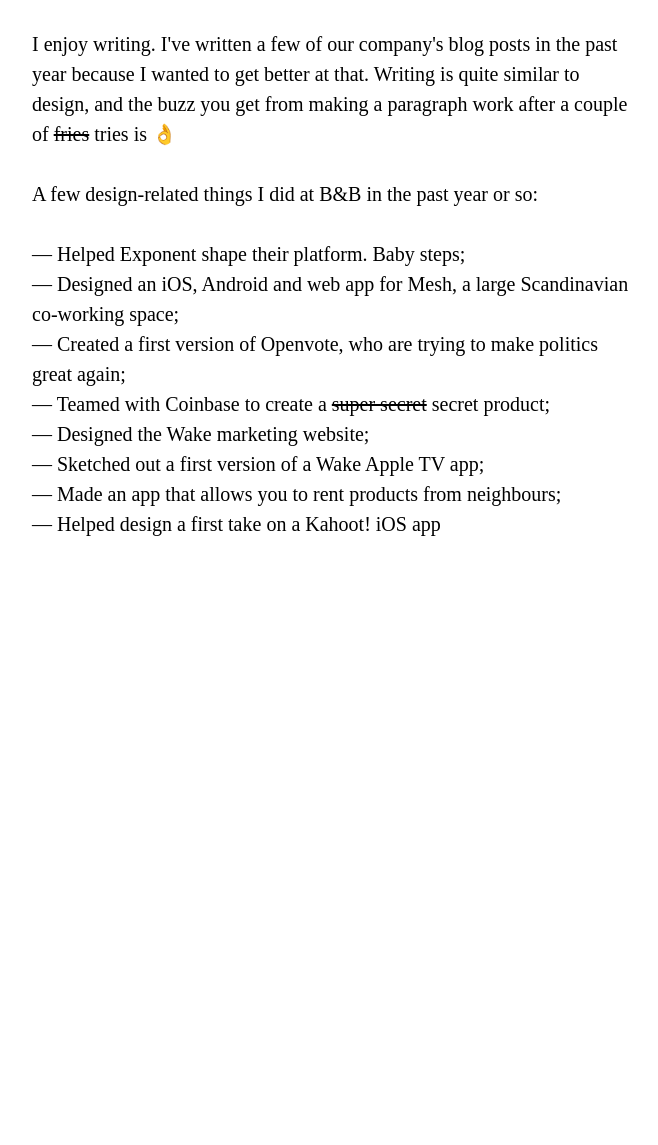
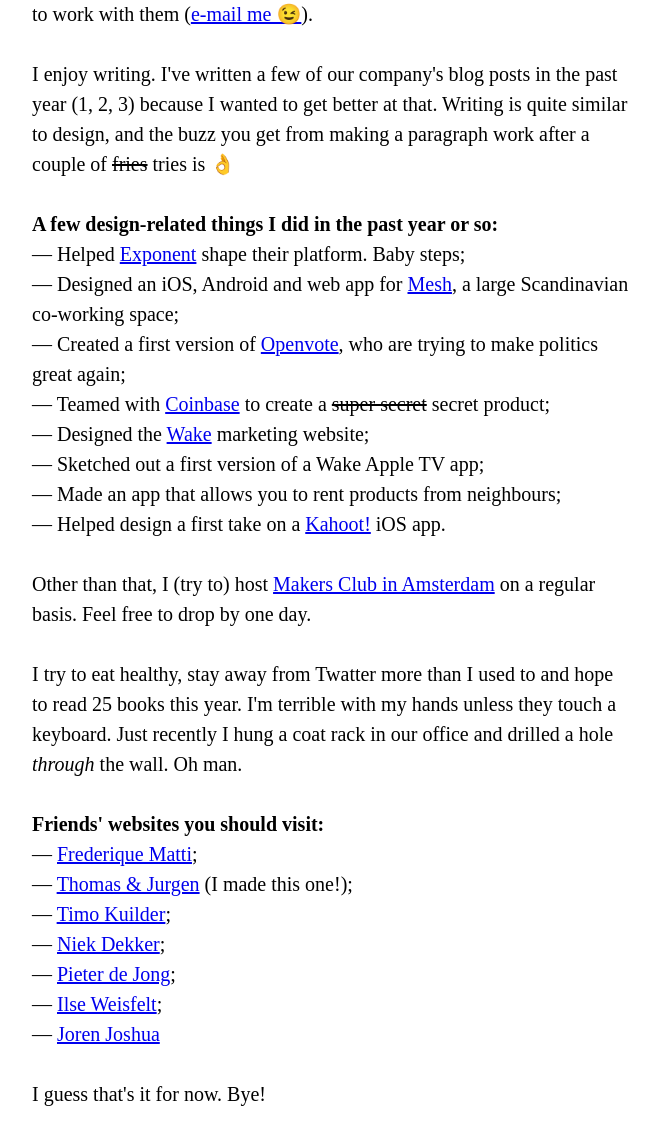
Before and after one commit to dvdwinden/personal, a plain HTML site: page index.html in a window 1280 px wide. Shown: the part 505-1650 px from the top of the page, without its empty margins (32-690 px from the left). Before the commit the page ends 1158 px from the top, so only its background shows below. Drawn offline with nearby package versions, Linux system fonts and the light colour scheme; files that its build step writes are made by us from their sources.

Commit message:
Added links

```diff
--- a/includes/_header.html
+++ b/includes/_header.html
@@ -15,7 +15,7 @@
   <link href="<!-- @path favicon.ico -->" rel="shortcut icon">
   <link href="<!-- @path apple-touch-icon.png -->" rel="apple-touch-icon">
 
-  <title>New Project</title>
+  <title>Daniël van der Winden ¯\_(ツ)_/¯ </title>
 
 </head>
 
--- a/index.html
+++ b/index.html
@@ -7,24 +7,36 @@
          <br />
          I'm Daniël. I like to <del>make the world a better place by creating digital solutions that improve peoples' lives and solve problems they encounter on a daily basis</del> create nice apps and websites.<br />
          <br />
-         As a digital designer I <del>strive to constantly explore how emerging, amazing technologies can help make our lives a little more exciting</del> try to keep things simple.<br />
+         As a <del>neurosurgeon</del> digital designer I <del>strive to constantly explore how emerging, amazing technologies can help make our lives a little more exciting</del> try to keep things simple.<br />
          <br />
-         I work at <a href="http://bakkenbaeck.com" title="Bakken &amp; Bæck">Bakken &amp; Bæck</a>. Here, I design things for large companies and small startups. I run our <a href="http://bakkenbaeck.amsterdam" title="Look at our office">Amsterdam office</a>, which means I try to make sure everyone has a place to sit, a bite to eat and enjoys the time they spend here every week.<br />
+         I work at <a href="http://bakkenbaeck.com" title="Bakken &amp; Bæck">Bakken &amp; Bæck</a>. Here, I design things for large companies and small startups. I run our <a href="http://bakkenbaeck.amsterdam" title="Look at our office">Amsterdam office</a>, which means I try to make sure everyone has a place to sit, a bite to eat and enjoys the time they spend here every week. Now and then I meet people to see if we'd be able to work with them (<a href="mailto:daniel@bakkenbaeck.no" title="hihi email me">e-mail me 😉</a>).<br />
          <br />
-         I enjoy writing. I've written a few of our company's blog posts in the past year because I wanted to get better at that. Writing is quite similar to design, and the buzz you get from making a paragraph work after a couple of <del>fries</del> tries is 👌<br />
+         I enjoy writing. I've written a few of our company's blog posts in the past year (1, 2, 3) because I wanted to get better at that. Writing is quite similar to design, and the buzz you get from making a paragraph work after a couple of <del>fries</del> tries is 👌<br />
          <br />
-         A few design-related things I did at B&amp;B in the past year or so:<br />
-         <br />
-         &mdash; Helped Exponent shape their platform. Baby steps;<br />
-         &mdash; Designed an iOS, Android and web app for Mesh, a large Scandinavian co-working space;<br />
-         &mdash; Created a first version of Openvote, who are trying to make politics great again;<br />
-         &mdash; Teamed with Coinbase to create a <del>super secret</del> secret product;<br />
-         &mdash; Designed the Wake marketing website;<br />
+         <strong>A few design-related things I did in the past year or so:</strong><br />
+         &mdash; Helped <a href="http://getexponent.com" title="Exponent">Exponent</a> shape their platform. Baby steps;<br />
+         &mdash; Designed an iOS, Android and web app for <a href="http://meshnorway.com" title="Mesh">Mesh</a>, a large Scandinavian co-working space;<br />
+         &mdash; Created a first version of <a href="http://openvote.com" title="Openvote">Openvote</a>, who are trying to make politics great again;<br />
+         &mdash; Teamed with <a href="http://coinbase.com" title="Coinbase">Coinbase</a> to create a <del>super secret</del> secret product;<br />
+         &mdash; Designed the <a href="http://wake.com" title="Wake">Wake</a> marketing website;<br />
          &mdash; Sketched out a first version of a Wake Apple TV app;<br />
          &mdash; Made an app that allows you to rent products from neighbours;<br />
-         &mdash; Helped design a first take on a Kahoot! iOS app<br />
+         &mdash; Helped design a first take on a <a href="http://getkahoot.com" title="Kahoot!">Kahoot!</a> iOS app.<br />
          <br />
-
+         Other than that, I (try to) host <a href="http://makersclubams.com" title="Makers Club: Amsterdam">Makers Club in Amsterdam</a> on a regular basis. Feel free to drop by one day.<br />
+         <br />
+         I try to eat healthy, stay away from Twatter more than I used to and hope to read 25 books this year. I'm terrible with my hands unless they touch a keyboard. Just recently I hung a coat rack in our office and drilled a hole <em>through</em> the wall. Oh man.<br />
+         <br />
+         <strong>Friends' websites you should visit:</strong><br />
+         &mdash; <a href="http://frederiquematti.com" title="Frederique Matti">Frederique Matti</a>;<br />
+         &mdash; <a href="http://thomasenjurgen.nl" title="Thomas &amp; Jurgen">Thomas &amp; Jurgen</a> (I made this one!);<br />
+         &mdash; <a href="http://zwartekoffie.com" title="Timo Kuilder">Timo Kuilder</a>;<br />
+         &mdash; <a href="http://niekdekker.com" title="Niek Dekker">Niek Dekker</a>;<br />
+         &mdash; <a href="http://pieterdejong.nl" title="Pieter de Jong">Pieter de Jong</a>;<br />
+         &mdash; <a href="http://ilseweisfelt.com" title="Ilse Weisfelt">Ilse Weisfelt</a>;<br />
+         &mdash; <a href="http://jorenjoshua.com" title="Joren Joshua">Joren Joshua</a><br />
+         <br />
+         I guess that's it for now. Bye!
        </p>
     </main>
   </section>
```
